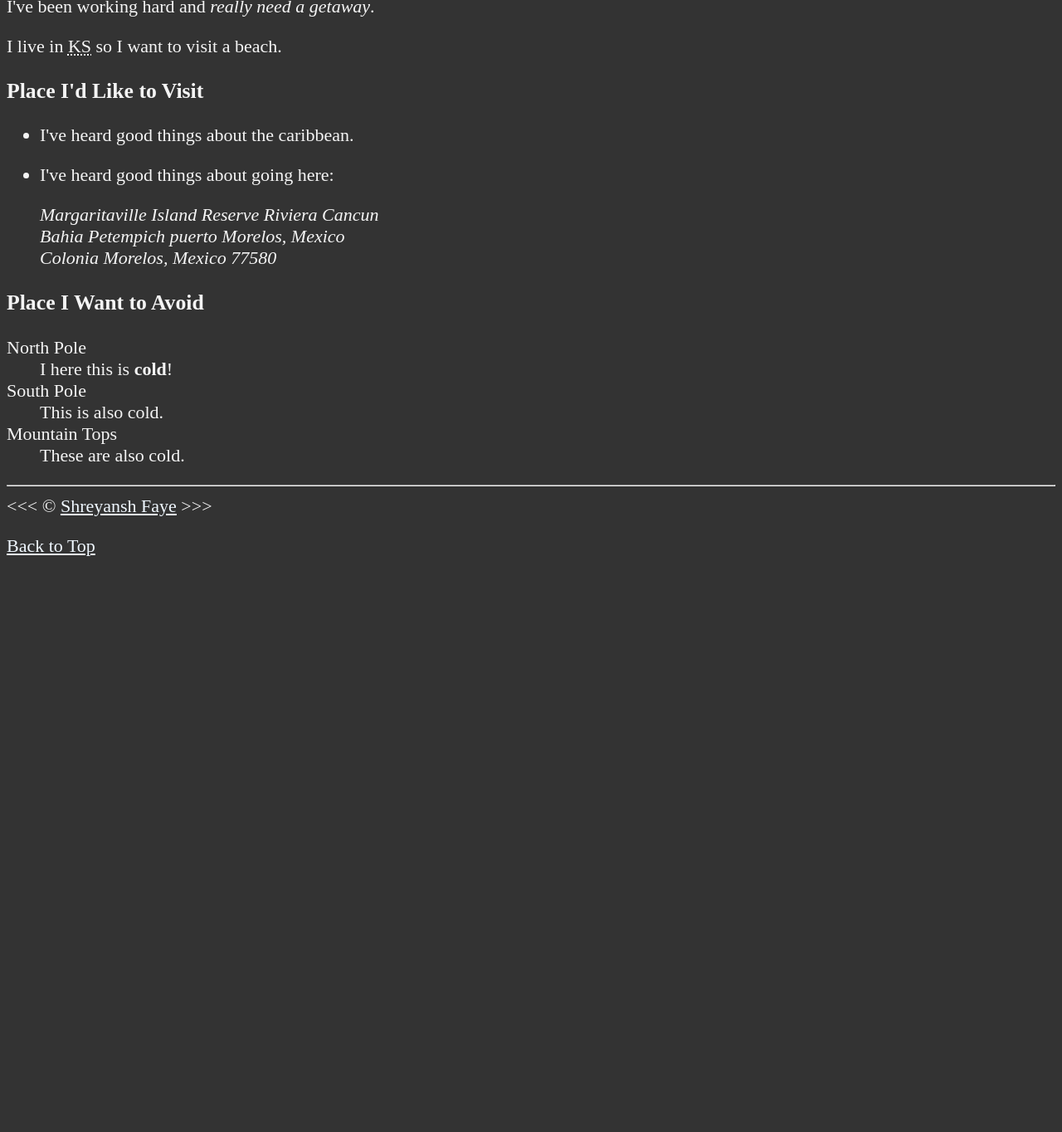
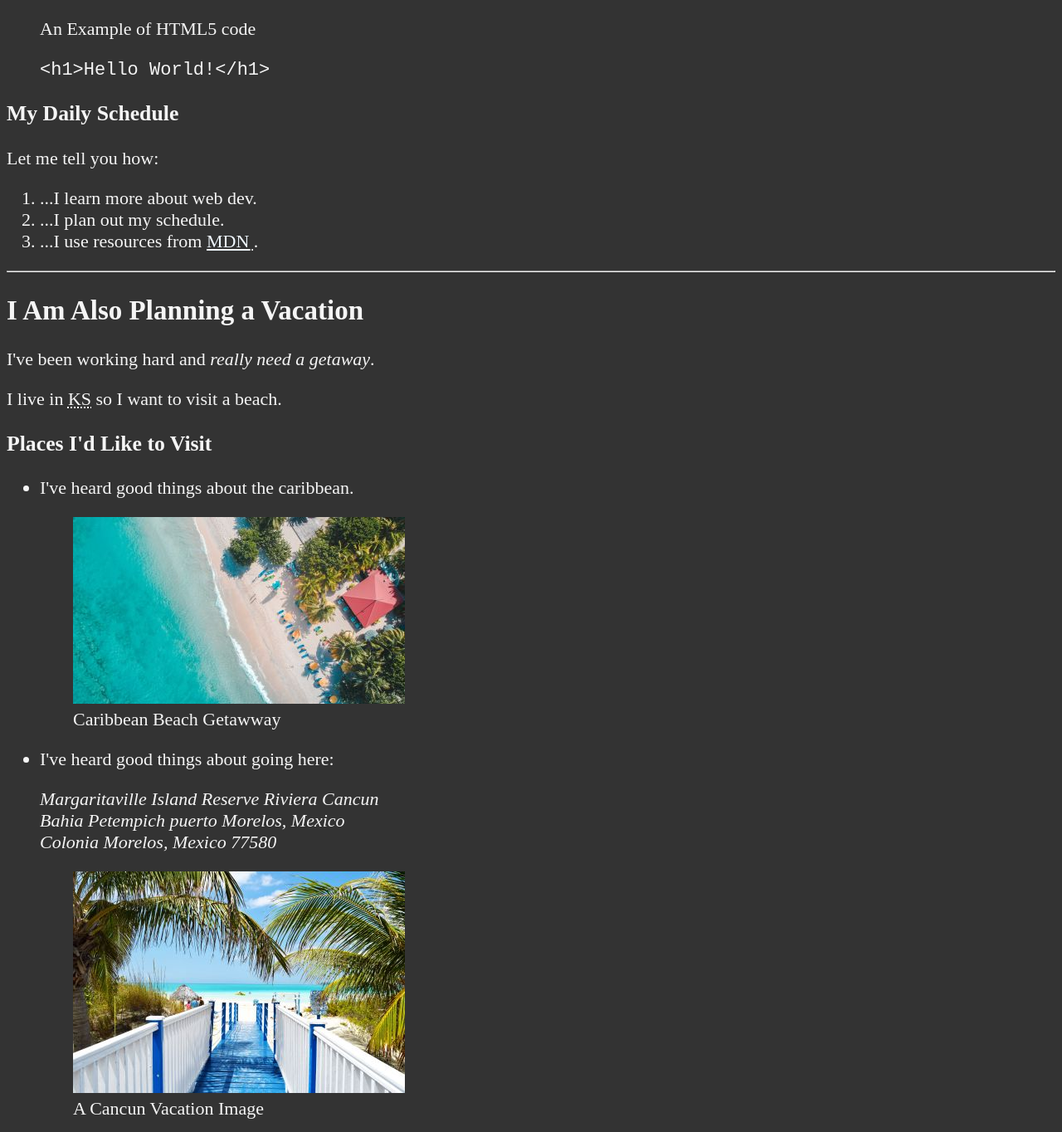
Before and after one commit to Shreyansh-09/FreecodeCamp, a plain HTML site: page index.html in a window 1280 px wide. Shown: the part 656-2020 px from the top of the page at 83% size. Before the commit the page ends 1349 px from the top, so only its background shows below. Drawn offline with Linux system fonts and the light colour scheme.

Commit message:
Chapter 6: Add Images Done

```diff
--- a/index.html
+++ b/index.html
@@ -29,7 +29,15 @@
         <section id="html">
         <h2>I'm ready to learn HTML</h2>
         <p>This is my first web page.</p>
-
+        <img src="img/html_logo_300x300.png" alt="HTML5 Logo" title="I am learning HTML5" width="300" height="300">
+        <figure>
+            <figcaption>An Example of HTML5 code</figcaption>
+            <p>
+                <code>
+                    &lt;h1&gt;Hello World!&lt;/h1&gt;
+                </code>
+            </p>
+        </figure>
         <h3>My Daily Schedule</h3>
         <p>Let me tell you how:</p>
         <ol>
@@ -42,20 +50,37 @@
         </section>
 
         <hr>
+
     <section id="vacation">
         <h2>I Am Also Planning a Vacation</h2>
         <p>I've been working hard and <em>really need a getaway</em>.</p>
         <p>I live in <abbr title="Kansas">KS</abbr> so I want to visit a beach.</p>
 
-        <h3>Place I'd Like to Visit</h3>
+        <h3>Places I'd Like to Visit</h3>
         <ul>
-            <li><p>I've heard good things about the caribbean.</p></li>
-            <li><p>I've heard good things about going here:</p>
-            <address>
+            <li><p>I've heard good things about the caribbean.</p>
+                <figure>
+                    <img src="img/caribbean.jpg" alt="caribbean Beach" title="I want to visit a Caribbean beach." width="400" height="225" loading="lazy">
+                    <figcaption>
+                        Caribbean Beach Getawway
+                    </figcaption>
+                </figure>
+            </li>
+
+            <li>
+                <p>I've heard good things about going here:</p>
+                <address>
                 Margaritaville Island Reserve Riviera Cancun<br>
                 Bahia Petempich puerto Morelos, Mexico<br>
                 Colonia Morelos, Mexico 77580
-            </address></li>
+                </address>
+                <figure>
+                    <img src="img/vacation.jpg" alt="Cancun Vacation" title="it's 5 o'Clock Somewhere!" loading="lazy" width="400" height="267">
+                    <figcaption>
+                        A Cancun Vacation Image
+                    </figcaption>
+                </figure>
+            </li>
         </ul>
 
         <!--TODO: Add more places -->
```
Also changed, not shown: img/caribbean.jpg (added), img/html_logo_300x300.png (added), img/vacation.jpg (added), 1 other file.
